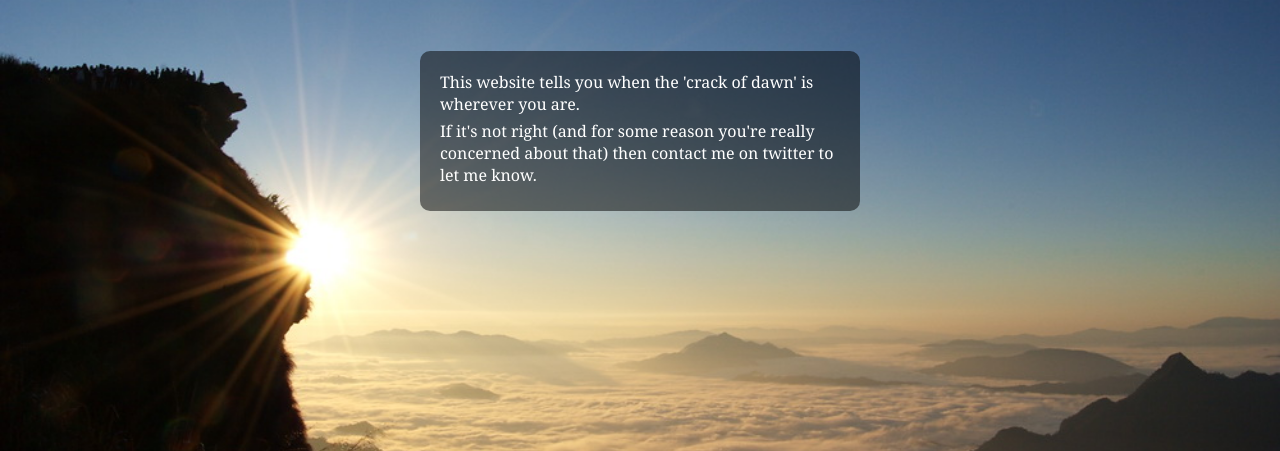
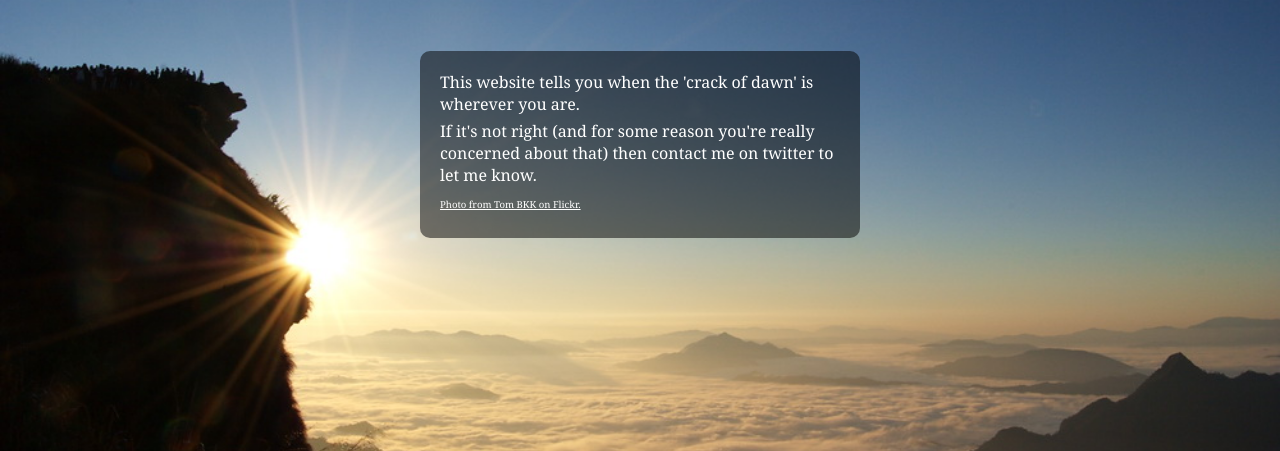
Before and after one commit to alnorth/when-is-dawn, a PHP site: page /about.php in a window 1280 px wide. Shown: the part 205-656 px from the top of the page. Run offline with PHP 8.4, Linux system fonts and the light colour scheme.

Commit message:
Add image attribution.

```diff
--- a/about.php
+++ b/about.php
@@ -12,6 +12,7 @@
 				<div>
 					<p>This website tells you when the 'crack of dawn' is wherever you are.</p>
 					<p>If it's not right (and for some reason you're really concerned about that) then contact me on twitter to let me know.</p>
+					<p><small><a href="http://www.flickr.com/photos/atomdocs/3275758118">Photo from Tom BKK on Flickr.</a></small></p>
 				</div>
 			</div>
 			<div class="push"></div>
--- a/style.css
+++ b/style.css
@@ -54,6 +54,14 @@ div#about p {
 	margin-bottom: 5px;
 }
 
+div#about a {
+	color: white;
+}
+
+div#about small {
+	font-size: 60%;
+}
+
 span.timezone {
 	font-size: 50%;
 	margin-left: 20px;
```
